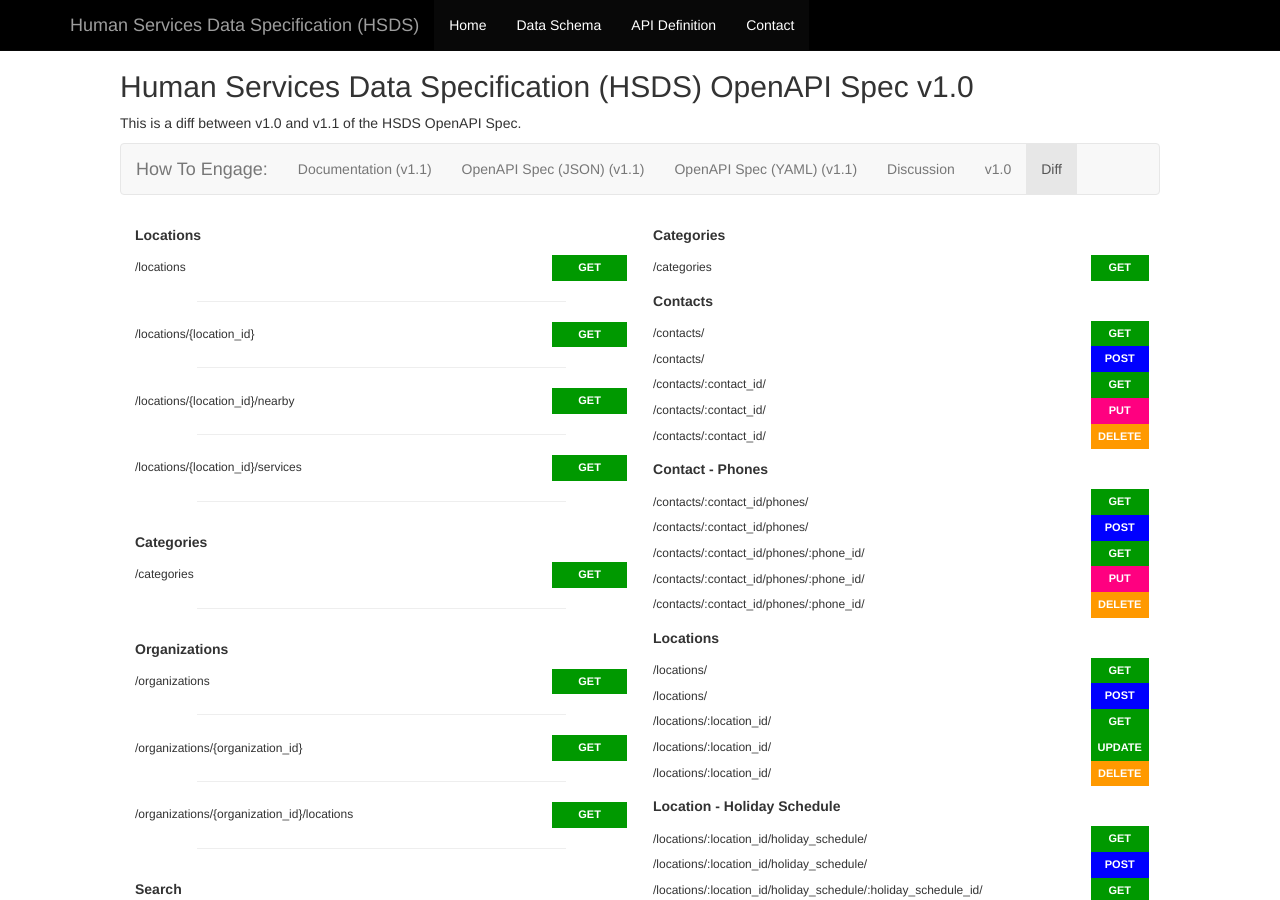
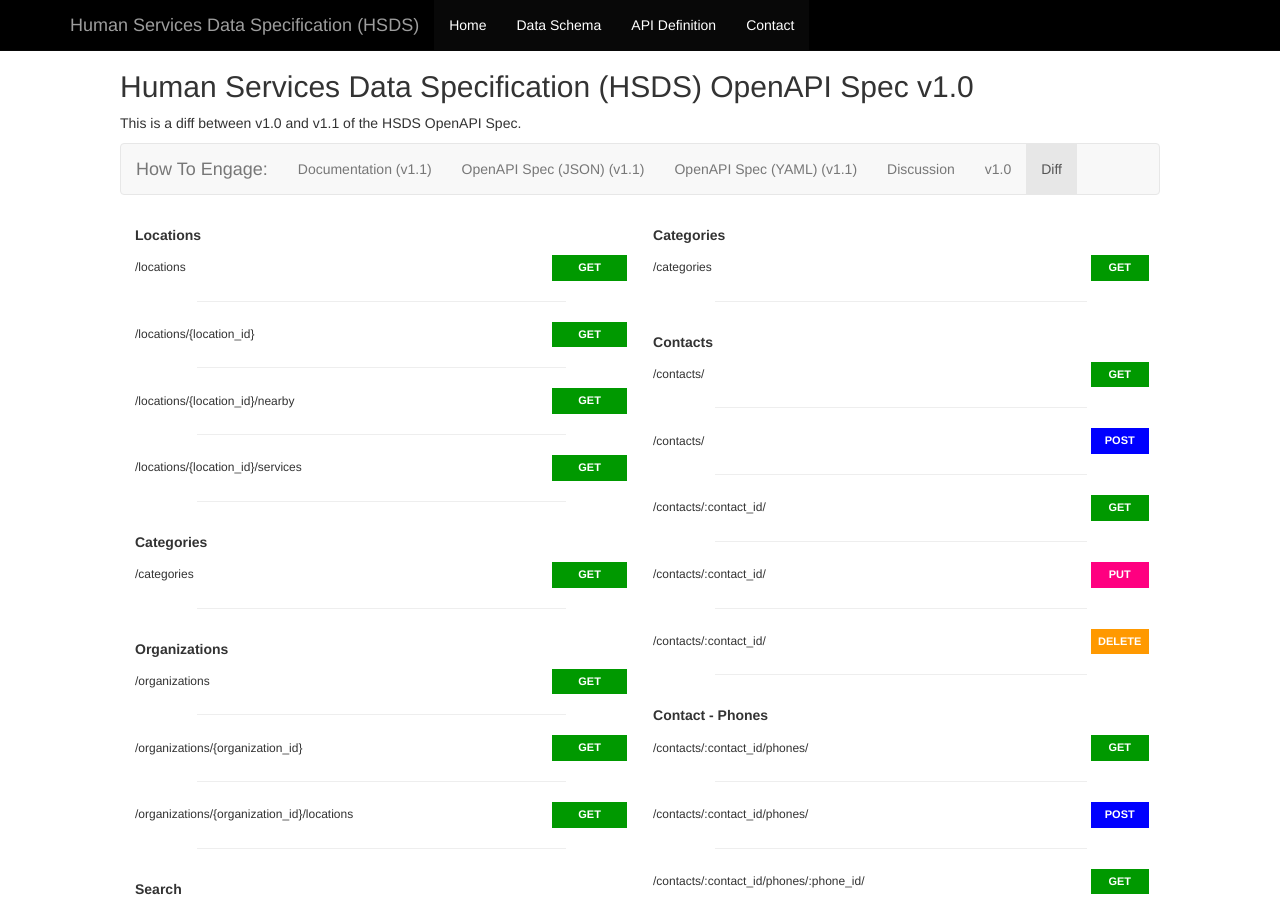
Before and after one commit to openreferral/api-specification, a Jekyll site: the page built from definition/diff/index.html, in a window 1280 px wide and 900 px high. Built offline with Jekyll 4.4.1, drawn with Linux system fonts in a browser that asks for light colours; nearby versions of some CDN libraries; library files that are not in the unit come from our copies.

Commit message:
add line

```diff
--- a/definition/diff/index.html
+++ b/definition/diff/index.html
@@ -324,6 +324,9 @@ slug: diff
                                                 {{ verb }}
                                               </td>
                                             </tr>
+                                            <tr>
+                                              <td colspan="2" align="center"><hr style="width: 75%;" /></td>
+                                            </tr>
                                           {% endif %}
 
                                         {% endfor %}
```
